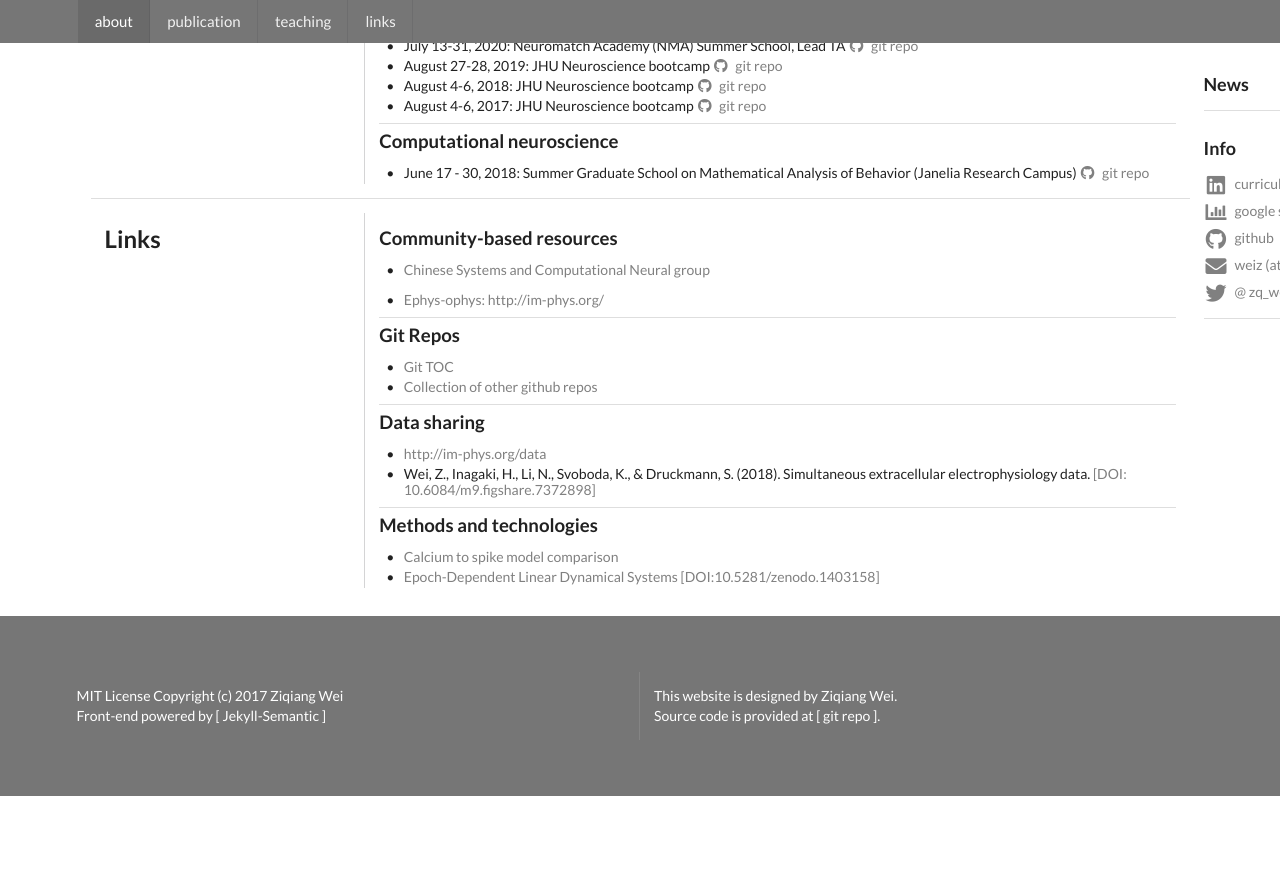
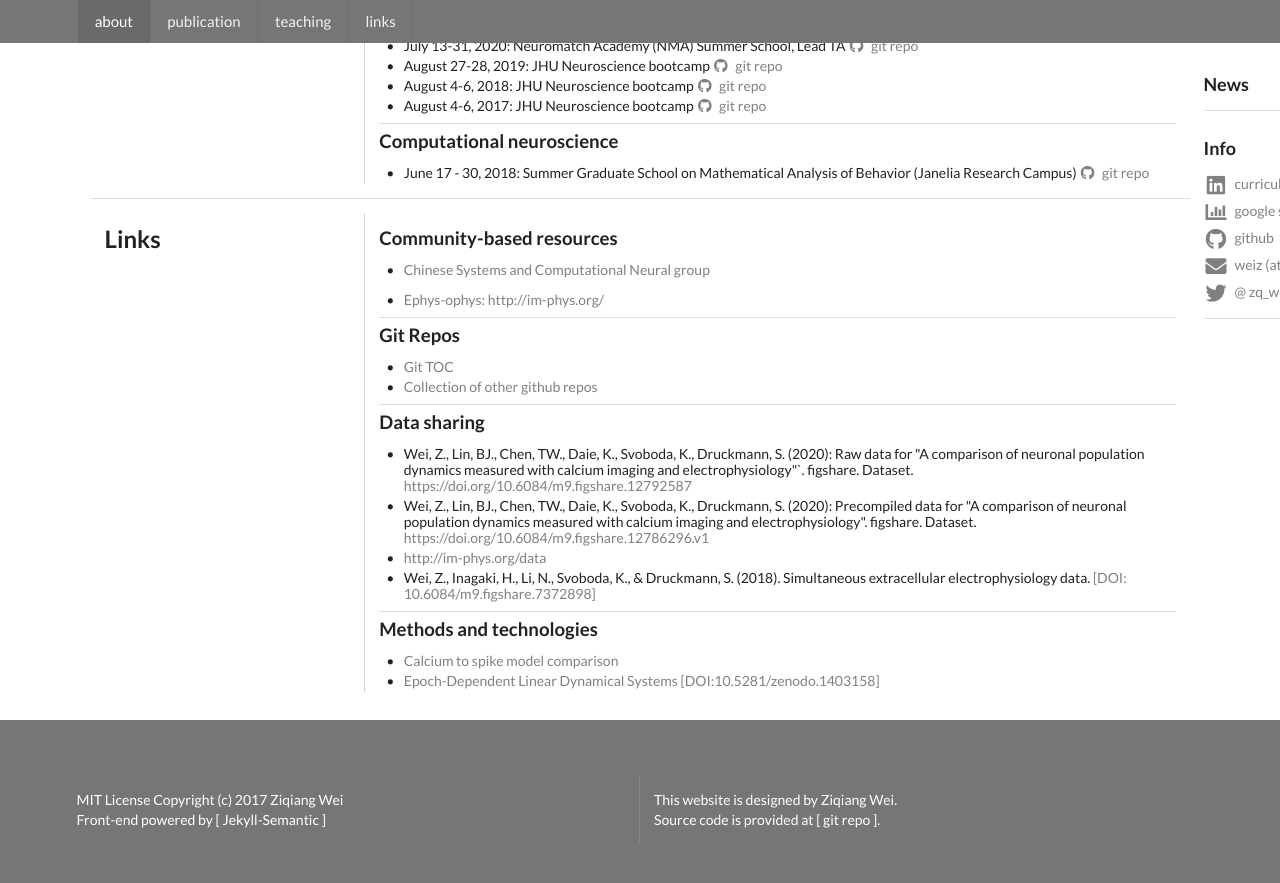
Before and after one commit to zqwei/zqwei.github.io, a Jekyll site: the page built from index.html, in a window 1280 px wide and 900 px high, scrolled down 1693 px. Shown: the top 883 px of the window. Built offline with Jekyll 4.4.1, drawn with Linux system fonts in a browser that asks for light colours; before the commit the page ends 2489 px from its top, so only the background shows below that.

Commit message:
update datasets

```diff
--- a/_includes/links.html
+++ b/_includes/links.html
@@ -40,6 +40,22 @@
         <h3 class="ui black header"> Data sharing </h3>
         <div class="ui bulleted list">
           <div class="item">
+            Wei, Z., Lin, BJ., Chen, TW., Daie, K., Svoboda, K., Druckmann, S. (2020):
+            Raw data for "A comparison of neuronal population dynamics measured with calcium imaging and electrophysiology"`.
+            figshare. Dataset.
+            <a href="https://doi.org/10.6084/m9.figshare.12792587">
+              https://doi.org/10.6084/m9.figshare.12792587
+            </a>
+          </div>
+          <div class="item">
+            Wei, Z., Lin, BJ., Chen, TW., Daie, K., Svoboda, K., Druckmann, S. (2020):
+            Precompiled data for "A comparison of neuronal population dynamics measured with calcium imaging and
+            electrophysiology". figshare. Dataset.
+            <a href="https://doi.org/10.6084/m9.figshare.12786296.v1">
+              https://doi.org/10.6084/m9.figshare.12786296.v1
+            </a>
+          </div>
+          <div class="item">
             <a href="http://im-phys.org/data">
               http://im-phys.org/data
             </a>
```
